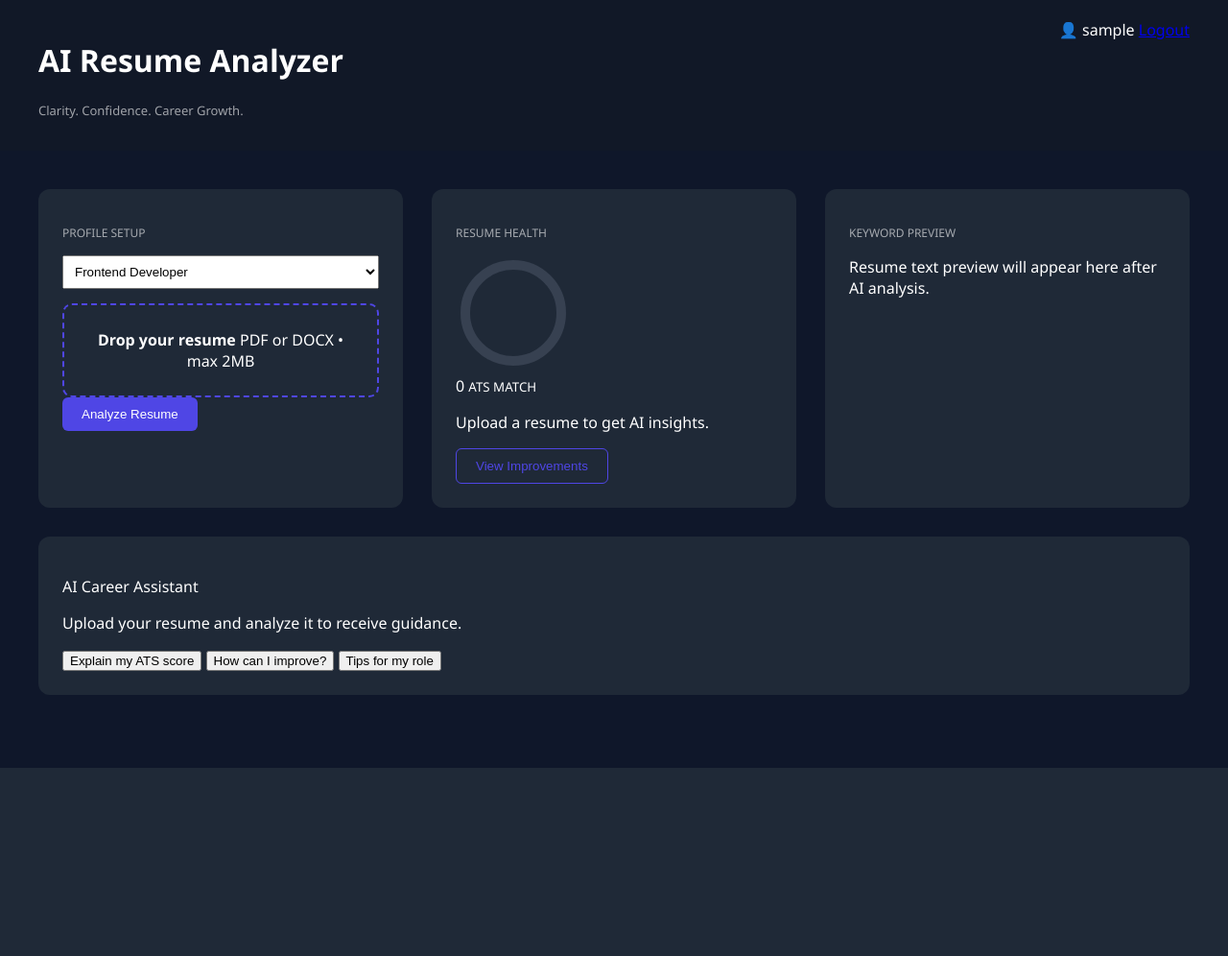
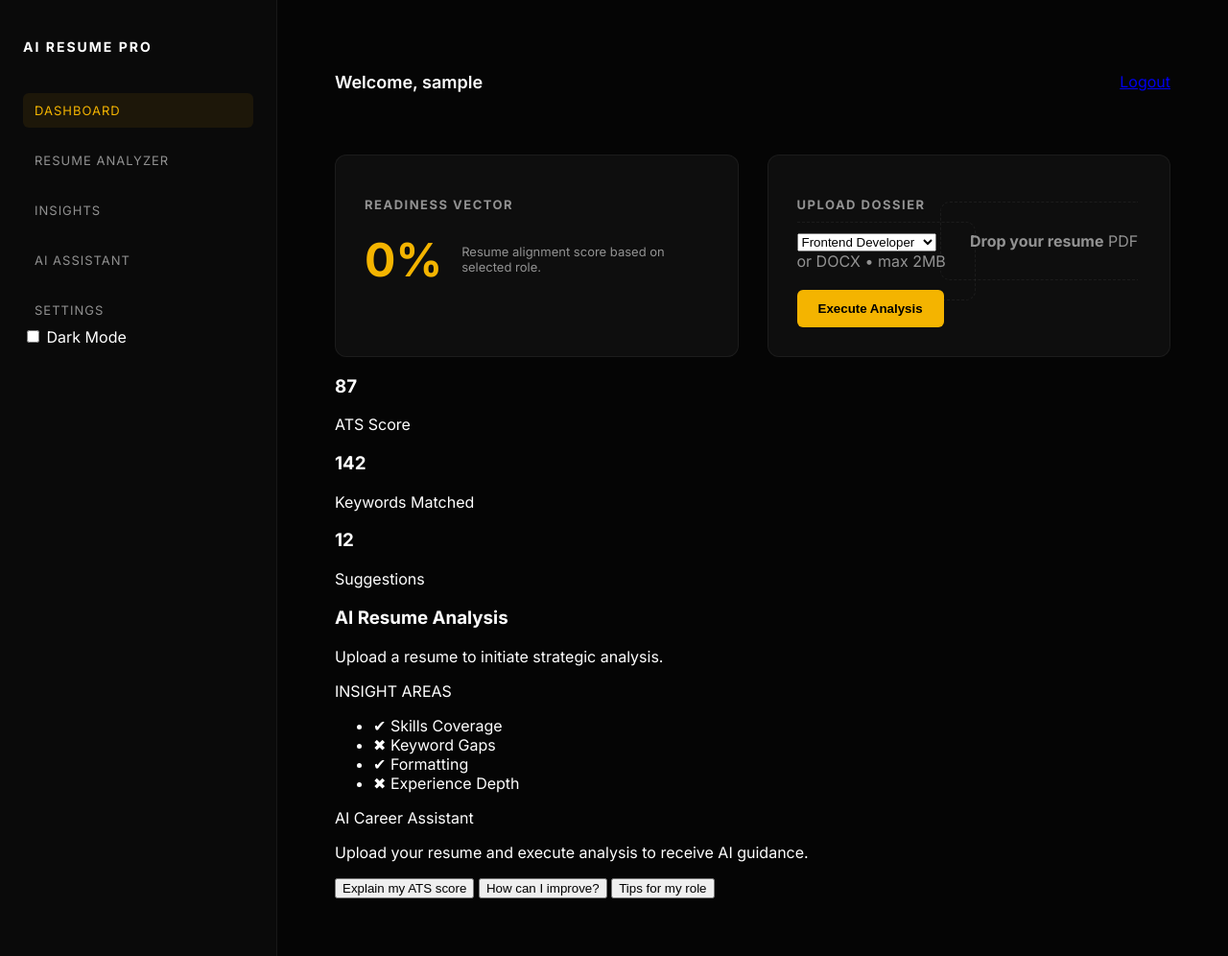
Before and after one commit to anup-codes/AI-Resume-Checker, a Django app: page /dashboard/ in a window 1280 px wide. Shown: the whole page at 96% size. Before the commit the page ends 800 px from the top, so only its background shows below. Run offline with Django 5.2, Linux system fonts and the light colour scheme; the visitor is signed in with stand-in values (Sample User, id 1).

Commit message:
dashboard some channges

```diff
--- a/djangosessionauth/static/dashboard.css
+++ b/djangosessionauth/static/dashboard.css
@@ -1,121 +1,185 @@
-body {
-    margin: 0;
-    font-family: 'Segoe UI', sans-serif;
-    background: #0f172a;
-    color: white;
+@import url('https://fonts.googleapis.com/css2?family=Inter:wght@400;500;600;700&display=swap');
+
+:root {
+  --bg: #050505;
+  --panel: #0E0E0E;
+  --border: rgba(255,255,255,0.06);
+  --text: #FFFFFF;
+  --muted: rgba(255,255,255,0.55);
+  --accent: #F4B400;
 }
 
-.header {
-    display: flex;
-    justify-content: space-between;
-    padding: 20px 40px;
-    background: #111827;
+/* ================= BASE ================= */
+body {
+  margin: 0;
+  font-family: 'Inter', sans-serif;
+  background: var(--bg);
+  color: var(--text);
 }
 
-.tagline {
-    font-size: 13px;
-    opacity: 0.6;
+/* ================= APP LAYOUT ================= */
+.app {
+  display: flex;
+  min-height: 100vh;
 }
 
-.layout {
-    padding: 40px;
-    display: grid;
-    gap: 30px;
-    grid-template-columns: repeat(auto-fit, minmax(320px, 1fr));
+/* ================= SIDEBAR ================= */
+.sidebar {
+  width: 240px;
+  background: #0A0A0A;
+  border-right: 1px solid var(--border);
+  padding: 40px 24px;
 }
 
-.card {
-    background: #1f2937;
-    padding: 25px;
-    border-radius: 12px;
+.brand {
+  font-size: 14px;
+  font-weight: 700;
+  letter-spacing: 2px;
+  text-transform: uppercase;
+  margin-bottom: 40px;
 }
 
-.section-label {
-    font-size: 12px;
-    opacity: 0.6;
-    margin-bottom: 15px;
+.brand span {
+  color: var(--accent);
 }
 
-.select {
-    width: 100%;
-    padding: 8px;
-    margin-bottom: 15px;
+.sidebar nav {
+  display: flex;
+  flex-direction: column;
+  gap: 16px;
 }
 
-.upload-box {
-    display: block;
-    padding: 25px;
-    border: 2px dashed #4f46e5;
-    text-align: center;
-    border-radius: 10px;
-    cursor: pointer;
+.sidebar a {
+  text-decoration: none;
+  color: var(--muted);
+  font-size: 13px;
+  text-transform: uppercase;
+  letter-spacing: 1px;
+  padding: 10px 12px;
+  border-radius: 6px;
+  transition: 0.2s ease;
 }
 
-.btn {
-    padding: 10px 20px;
-    border-radius: 6px;
-    border: none;
-    cursor: pointer;
+.sidebar a:hover,
+.sidebar a.active {
+  background: rgba(244,180,0,0.08);
+  color: var(--accent);
 }
 
-.primary {
-    background: #4f46e5;
-    color: white;
+/* ================= MAIN ================= */
+.main {
+  flex: 1;
+  padding: 60px;
 }
 
-.ghost {
-    background: transparent;
-    border: 1px solid #4f46e5;
-    color: #4f46e5;
+/* ================= HEADER ================= */
+.topbar {
+  display: flex;
+  justify-content: space-between;
+  align-items: center;
+  margin-bottom: 50px;
 }
 
-.score-ring circle {
-    fill: none;
-    stroke-width: 10;
+.topbar h2 {
+  font-size: 18px;
+  font-weight: 600;
 }
 
-.score-ring circle:first-child {
-    stroke: #374151;
+/* ================= GRID ================= */
+.dashboard-grid {
+  display: grid;
+  grid-template-columns: 1fr 1fr;
+  gap: 30px;
 }
 
-#progress {
-    stroke: #4f46e5;
-    stroke-dasharray: 314;
-    stroke-dashoffset: 314;
-    transition: stroke-dashoffset 1s ease;
+/* ================= PANELS ================= */
+.panel {
+  background: var(--panel);
+  border: 1px solid var(--border);
+  border-radius: 12px;
+  padding: 30px;
 }
 
-.ai-loader {
-    text-align: center;
+.panel h3 {
+  font-size: 13px;
+  text-transform: uppercase;
+  letter-spacing: 1.5px;
+  color: var(--muted);
+  margin-bottom: 20px;
 }
 
-.dot {
-    width: 8px;
-    height: 8px;
-    background: #4f46e5;
-    border-radius: 50%;
-    display: inline-block;
-    margin: 0 3px;
-    animation: bounce 1s infinite alternate;
+/* ================= SCORE ================= */
+.score-box {
+  display: flex;
+  align-items: center;
+  gap: 20px;
 }
 
-@keyframes bounce {
-    to { transform: translateY(-6px); }
+.score-value {
+  font-size: 48px;
+  font-weight: 700;
+  color: var(--accent);
 }
 
-.hidden {
-    display: none;
+.score-meta {
+  font-size: 13px;
+  color: var(--muted);
 }
 
-.insight-panel {
-    background: #111827;
-    padding: 20px;
-    border-radius: 12px;
+/* ================= BUTTON ================= */
+.btn-primary {
+  background: var(--accent);
+  color: #000;
+  padding: 12px 22px;
+  border-radius: 6px;
+  border: none;
+  font-weight: 600;
+  cursor: pointer;
+  transition: 0.2s ease;
 }
 
-.assistant-panel {
-    grid-column: 1/-1;
-    background: #1f2937;
-    padding: 25px;
-    border-radius: 12px;
+.btn-primary:hover {
+  box-shadow: 0 0 20px rgba(244,180,0,0.4);
 }
+
+/* ================= UPLOAD ================= */
+.upload-box {
+  border: 1px dashed var(--border);
+  padding: 30px;
+  text-align: center;
+  border-radius: 10px;
+  color: var(--muted);
+  cursor: pointer;
+  transition: 0.2s ease;
+}
+
+.upload-box:hover {
+  border-color: var(--accent);
+  color: var(--accent);
+}
+
+/* ================= METRIC CARDS ================= */
+.metric-row {
+  display: flex;
+  gap: 20px;
+  margin-top: 20px;
+}
+
+.metric {
+  flex: 1;
+  background: #111;
+  border: 1px solid var(--border);
+  padding: 20px;
+  border-radius: 10px;
+}
+
+.metric h4 {
+  font-size: 12px;
+  color: var(--muted);
+  margin-bottom: 8px;
+}
+
+.metric span {
+  font-size: 22px;
+  font-weight: 600;
+}
--- a/djangosessionauth/static/dashboard.js
+++ b/djangosessionauth/static/dashboard.js
@@ -1,3 +1,6 @@
+/* ===============================
+   ELEMENT REFERENCES
+=============================== */
 const fileInput = document.getElementById("resume");
 const fileText = document.getElementById("fileText");
 const form = document.getElementById("resumeForm");
@@ -8,77 +11,166 @@ const summary = document.getElementById("summary");
 const aiLoader = document.getElementById("aiLoader");
 const roleSelect = document.getElementById("role");
 
+const toggleInsights = document.getElementById("toggleInsights");
+const insights = document.getElementById("insights");
+const themeToggle = document.getElementById("themeToggle");
+
 /* ===============================
    FILE UPLOAD DISPLAY
 =============================== */
+if (fileInput) {
   fileInput.addEventListener("change", () => {
     if (fileInput.files.length > 0) {
       fileText.textContent = fileInput.files[0].name;
     }
   });
+}
 
 /* ===============================
-   SCORE ANIMATION
+   PREMIUM TOAST SYSTEM
+=============================== */
+function showToast(message, type = "success") {
+  const toast = document.getElementById("toast");
+  if (!toast) return;
+
+  toast.textContent = message;
+  toast.classList.add("show");
+
+  setTimeout(() => {
+    toast.classList.remove("show");
+  }, 3000);
+}
+
+/* ===============================
+   SMOOTH SCORE ANIMATION
 =============================== */
 function animateScore(target) {
+  let start = 0;
+  const duration = 1500;
+  const max = 314;
+  const startTime = performance.now();
+
+  function update(currentTime) {
+    const progressTime = currentTime - startTime;
+    const percentage = Math.min(progressTime / duration, 1);
+
+    const eased = 1 - Math.pow(1 - percentage, 3);
+    const value = Math.floor(eased * target);
+
+    scoreEl.textContent = value;
+    progress.style.strokeDashoffset = max - (max * value) / 100;
+
+    if (percentage < 1) {
+      requestAnimationFrame(update);
+    } else {
+      aiTypingEffect(
+        "Your resume has been analyzed successfully. Improve measurable achievements and optimize role-specific keywords."
+      );
+    }
+  }
+
+  requestAnimationFrame(update);
+}
+
+/* ===============================
+   AI TYPING EFFECT
+=============================== */
+function aiTypingEffect(text) {
+  if (!summary) return;
+
+  summary.textContent = "";
+  let index = 0;
+
+  function type() {
+    if (index < text.length) {
+      summary.textContent += text.charAt(index);
+      index++;
+      setTimeout(type, 20);
+    }
+  }
+
+  type();
+}
+
+/* ===============================
+   METRIC COUNTERS (TOP CARDS)
+=============================== */
+document.querySelectorAll("[data-count]").forEach((counter) => {
+  const target = +counter.getAttribute("data-count");
   let current = 0;
-  const max = 314;
-  progress.style.strokeDashoffset = max;
 
-  const interval = setInterval(() => {
-    if (current >= target) {
-      clearInterval(interval);
-      summary.textContent =
-        "Your resume has been analyzed. Focus on keyword optimization and measurable impact.";
+  const updateCounter = () => {
+    const increment = target / 80;
+    current += increment;
+
+    if (current < target) {
+      counter.innerText = Math.floor(current);
+      requestAnimationFrame(updateCounter);
     } else {
-      current++;
-      scoreEl.textContent = current;
-      progress.style.strokeDashoffset = max - (max * current) / 100;
+      counter.innerText = target;
     }
-  }, 15);
-}
+  };
+
+  updateCounter();
+});
 
 /* ===============================
    FORM SUBMIT (REAL BACKEND)
 =============================== */
+if (form) {
   form.addEventListener("submit", function (e) {
     e.preventDefault();
 
     const formData = new FormData(form);
 
-  aiLoader.classList.remove("hidden");
+    aiLoader?.classList.remove("hidden");
+
+    const button = document.getElementById("analyze");
+    button?.classList.add("loading");
 
     fetch("/upload-resume/", {
       method: "POST",
       body: formData,
       headers: {
         "X-CSRFToken": document.querySelector(
-        '[name=csrfmiddlewaretoken]'
+          "[name=csrfmiddlewaretoken]"
         ).value,
       },
     })
       .then((res) => res.json())
       .then((data) => {
-      aiLoader.classList.add("hidden");
+        aiLoader?.classList.add("hidden");
+        button?.classList.remove("loading");
 
         if (data.status === "success") {
+          showToast("Resume analyzed successfully 🎯");
           animateScore(data.score);
         } else {
-        alert(data.message);
+          showToast(data.message || "Something went wrong", "error");
         }
       })
       .catch(() => {
-      aiLoader.classList.add("hidden");
-      alert("Upload failed!");
+        aiLoader?.classList.add("hidden");
+        button?.classList.remove("loading");
+        showToast("Upload failed. Try again.");
       });
   });
+}
 
 /* ===============================
    INSIGHT TOGGLE
 =============================== */
-const toggleInsights = document.getElementById("toggleInsights");
-const insights = document.getElementById("insights");
-
+if (toggleInsights && insights) {
   toggleInsights.addEventListener("click", () => {
     insights.classList.toggle("hidden");
   });
+}
+
+/* ===============================
+   DARK MODE TOGGLE
+=============================== */
+if (themeToggle) {
+  themeToggle.addEventListener("change", function () {
+    document.body.classList.toggle("light");
+  });
+}
--- a/djangosessionauth/templates/dashboard.html
+++ b/djangosessionauth/templates/dashboard.html
@@ -5,28 +5,65 @@
     <meta charset="UTF-8">
     <title>AI Resume Dashboard</title>
     <meta name="viewport" content="width=device-width, initial-scale=1.0">
-    <link rel="stylesheet" href="{% static 'dashboard.css' %}">
+
+    <!-- CSS -->
+    <link rel="stylesheet" href="{% static 'Dashboard.css' %}">
 </head>
 <body>
 
-<header class="header">
-    <div class="brand">
-        <h1>AI Resume Analyzer</h1>
-        <p class="tagline">Clarity. Confidence. Career Growth.</p>
+<div class="app">
+
+    <!-- ================= SIDEBAR ================= -->
+    <aside class="sidebar">
+        <div class="brand">AI Resume Pro</div>
+
+        <nav>
+            <a href="#" class="active">Dashboard</a>
+            <a href="#">Resume Analyzer</a>
+            <a href="#">Insights</a>
+            <a href="#">AI Assistant</a>
+            <a href="#">Settings</a>
+        </nav>
+
+        <div class="toggle-wrapper">
+            <label class="switch">
+                <input type="checkbox" id="themeToggle">
+                <span class="slider"></span>
+            </label>
+            <span>Dark Mode</span>
+        </div>
+    </aside>
+
+    <!-- ================= MAIN CONTENT ================= -->
+  <main class="main">
+
+    <!-- ================= TOP BAR ================= -->
+    <header class="topbar">
+        <h2>Welcome, {{ request.user.username }}</h2>
+        <a href="/logout/" class="btn ghost">Logout</a>
+    </header>
+
+    <!-- ================= STRATEGIC GRID ================= -->
+    <div class="dashboard-grid">
+
+        <!-- Readiness Vector Panel -->
+        <div class="panel">
+            <h3>Readiness Vector</h3>
+
+            <div class="score-box">
+                <div class="score-value">
+                    <span id="score">0</span>%
                 </div>
 
-    <div class="user-box">
-        👤 {{ request.user.username }}
-        <a href="/logout/" class="logout-btn">Logout</a>
+                <div class="score-meta">
+                    Resume alignment score based on selected role.
                 </div>
-</header>
+            </div>
+        </div>
 
-<main class="layout">
-
-    <!-- PROFILE SETUP -->
-    <section class="card">
-        <p class="section-label">PROFILE SETUP</p>
-
+        <!-- Upload Dossier Panel -->
+        <div class="panel">
+            <h3>Upload Dossier</h3>
 
             <form id="resumeForm" enctype="multipart/form-data">
                 {% csrf_token %}
@@ -48,48 +85,46 @@
                     <span>PDF or DOCX • max 2MB</span>
                 </label>
 
-      <button type="submit" class="btn primary" id="analyze">
-      Analyze Resume
+                <br><br>
+
+                <button type="submit" class="btn-primary" id="analyze">
+                    Execute Analysis
                 </button>
             </form>
 
             <div id="toast" class="toast"></div>
+        </div>
+
+    </div>
+
+    <!-- ================= METRICS ================= -->
+    <section class="metrics">
+        <div class="metric-card">
+            <h3 data-count="87">0</h3>
+            <p>ATS Score</p>
+        </div>
+
+        <div class="metric-card">
+            <h3 data-count="142">0</h3>
+            <p>Keywords Matched</p>
+        </div>
+
+        <div class="metric-card">
+            <h3 data-count="12">0</h3>
+            <p>Suggestions</p>
+        </div>
     </section>
 
-
-    <!-- RESUME HEALTH -->
-    <section class="card">
-        <p class="section-label">RESUME HEALTH</p>
-
-        <div class="ai-loader hidden" id="aiLoader">
-            <span class="dot"></span>
-            <span class="dot"></span>
-            <span class="dot"></span>
-            <p>Analyzing resume with AI…</p>
-        </div>
-
-        <div class="score-ring">
-            <svg width="120" height="120">
-                <circle cx="60" cy="60" r="50"></circle>
-                <circle cx="60" cy="60" r="50" id="progress"></circle>
-            </svg>
-            <div class="score-text">
-                <span id="score">0</span>
-                <small>ATS MATCH</small>
-            </div>
-        </div>
-
-        <p class="description" id="summary">
-            Upload a resume to get AI insights.
+    <!-- ================= AI ANALYSIS ================= -->
+    <section class="analysis-card">
+        <h3>AI Resume Analysis</h3>
+        <div class="scanner"></div>
+        <p id="summary">
+            Upload a resume to initiate strategic analysis.
         </p>
-
-        <button class="btn ghost" id="toggleInsights">
-            View Improvements
-        </button>
     </section>
 
-
-    <!-- INSIGHT PANEL -->
+    <!-- ================= INSIGHT PANEL ================= -->
     <section class="insight-panel hidden" id="insights">
         <p class="section-label">INSIGHT AREAS</p>
         <ul class="insight-list">
@@ -100,35 +135,29 @@
         </ul>
     </section>
 
-
-    <!-- KEYWORD PREVIEW -->
-    <section class="card">
-        <p class="section-label">KEYWORD PREVIEW</p>
-        <p id="resumePreview">
-            Resume text preview will appear here after AI analysis.
-        </p>
-    </section>
-
-
-    <!-- AI ASSISTANT -->
+    <!-- ================= AI ASSISTANT ================= -->
     <section class="assistant-panel">
         <p class="assistant-title">AI Career Assistant</p>
 
         <div class="assistant-window">
             <p id="aiText">
-                Upload your resume and analyze it to receive guidance.
+                Upload your resume and execute analysis to receive AI guidance.
             </p>
         </div>
 
         <div class="assistant-actions">
-            <button class="assist-btn">Explain my ATS score</button>
-            <button class="assist-btn">How can I improve?</button>
-            <button class="assist-btn">Tips for my role</button>
+            <button class="btn ghost assist-btn">Explain my ATS score</button>
+            <button class="btn ghost assist-btn">How can I improve?</button>
+            <button class="btn ghost assist-btn">Tips for my role</button>
         </div>
     </section>
 
 </main>
 
+</div>
+
+<!-- JS -->
 <script src="{% static 'dashboard.js' %}"></script>
+
 </body>
 </html>
```
Also changed, not shown: djangosessionauth/media/resumes/code_paradox_logo_7aBuAe5.jpg (added). Lines whose indentation alone changed are shown as unchanged.
